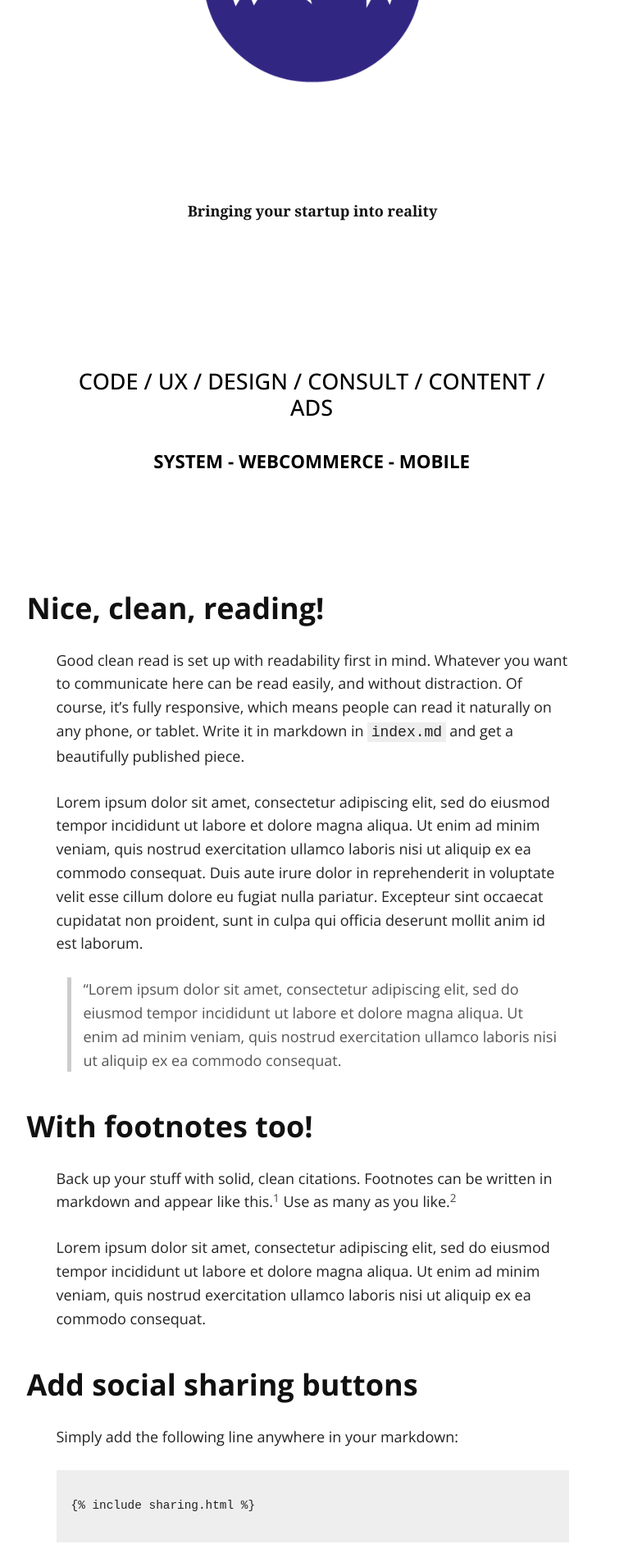
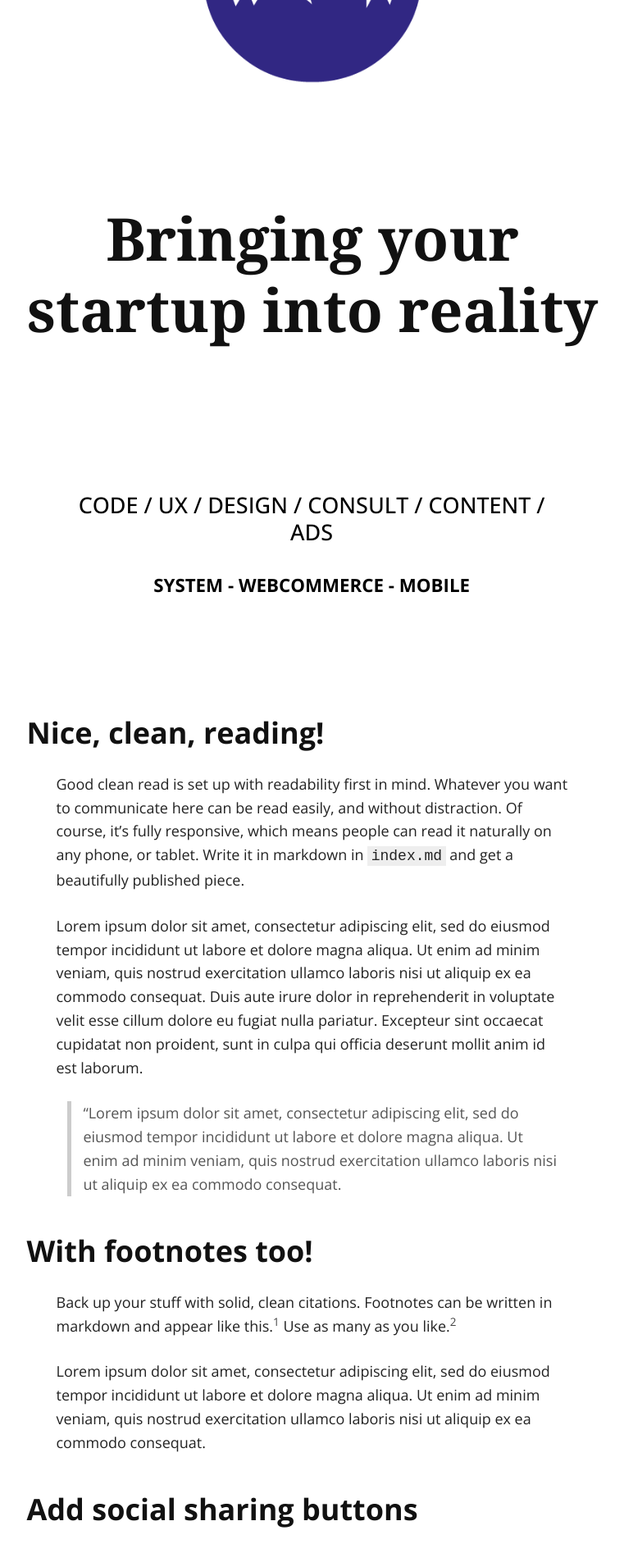
Before and after one commit to kemtol/rocktokom, a Jekyll site: the page built from index.md, in a window 1280 px wide. Shown: the part 309-2203 px from the top of the page at 82% size, without its empty margins (259-1020 px from the left). Built offline with Jekyll 4.4.1, drawn with Linux system fonts in a browser that asks for light colours; nearby versions of some CDN libraries.

Commit message:
Update default.html

```diff
--- a/_layouts/default.html
+++ b/_layouts/default.html
@@ -24,7 +24,7 @@
    <div class="container">
      <h1>
        <a href="./"><img src="{{ site.baseurl }}/rocktokom/images/LogoPTRocktokom-1.png" /></a>
-       <span style="font-family:georgia;font-size:1rem;display:block;margin-top:2rem">Bringing your startup into reality</span>
+       <span style="font-family:georgia;display:block">Bringing your startup into reality</span>
      </h1>
     <!--<h1><a href="./">{{ site.tag_text }}</a></h1>-->
     {{ content }}
```
